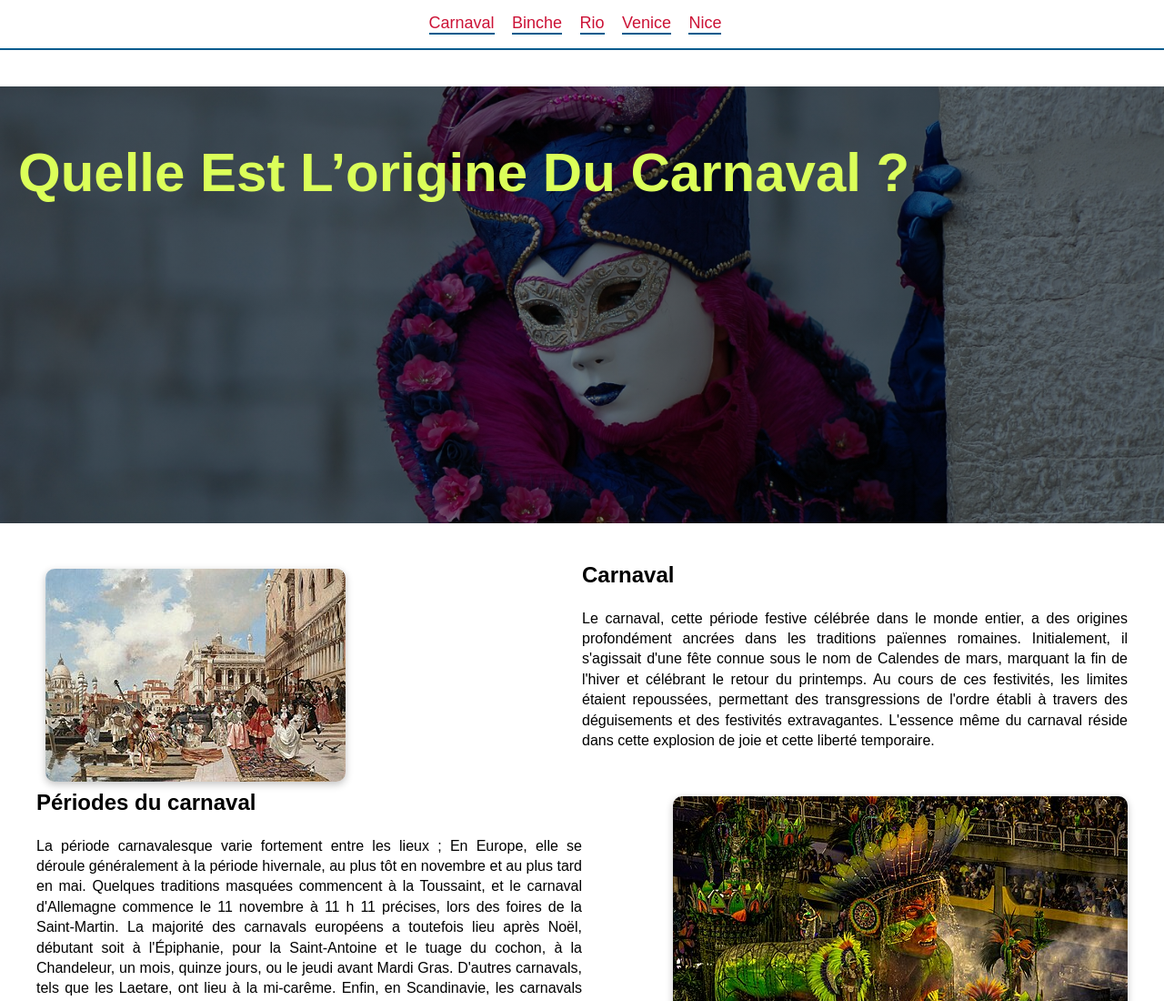
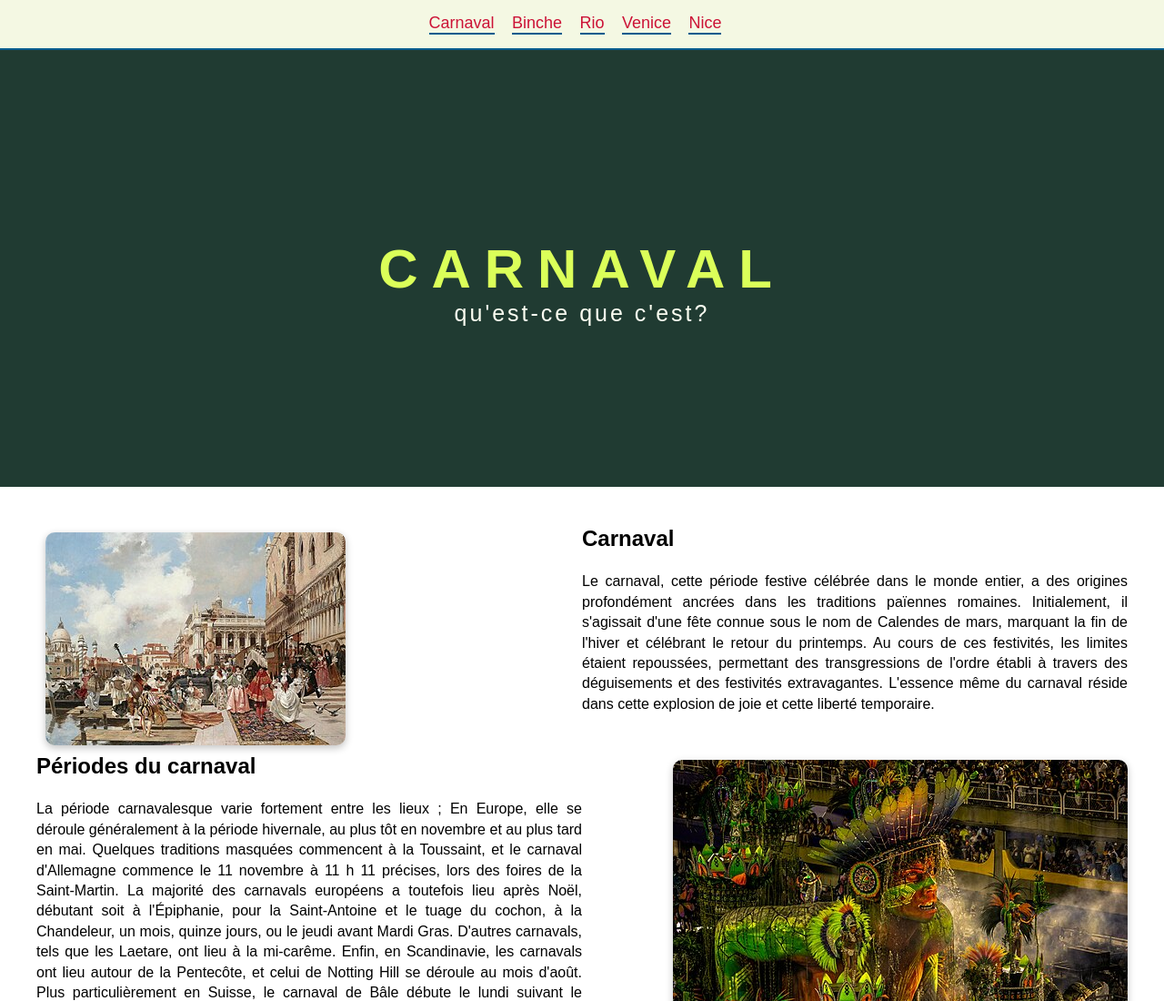
Before and after one commit to julia-dm/site-carnaval, a plain HTML site: page carnaval.html in a window 1280 px wide. Shown: the top 1100 px of the page at 91% size. Drawn offline with Linux system fonts and the light colour scheme.

Commit message:
add hero to carnaval.html

```diff
--- a/carnaval.html
+++ b/carnaval.html
@@ -3,6 +3,7 @@
 <head>
     <meta charset="UTF-8">
     <meta name="viewport" content="width=device-width, initial-scale=1.0">
+    <link rel="icon" type="image/x-icon" href="./images/favicon.svg">
     <link rel="stylesheet" href="./css/style.css">
     <title>Carnaval</title>
 </head>
@@ -40,7 +41,8 @@
     </nav>
 </header>
    <div class="hero_carnaval_img">
-        <h1 class="hero_text">Quelle Est L’origine Du Carnaval ?</h1>
+        <h1 class="hero_text_carnaval">CARNAVAL</h1>
+        <p class="hero_paragraph">qu'est-ce que c'est?</p>
         </div>
 
         <main>
--- a/css/style.css
+++ b/css/style.css
@@ -6,6 +6,10 @@
   font-weight: 500;
   font-style: normal;
   background-color: #ffffff;
+
+
+
+
 }
 .container{
 max-width: 1200px;
@@ -18,7 +22,7 @@
 }
 header{
     text-align: center;
-    background-color: #fff;
+    background-color:  rgba(239, 246, 215, 0.7);
     position: sticky;
     top: 0;
     z-index: 999;
@@ -66,7 +70,7 @@
 font-size: 18px;
 font-weight: bold;
 width:100%;
-background-color: rgba(239, 255, 178,0.7);
+background-color: rgba(239, 255, 178, 0.7);
 padding:10px 0;
 text-align: center;
 
@@ -74,24 +78,29 @@
 
 .span_title_hero {
   background-color: #203b32;
-  width: 40%;
+  width: 30%;
   height: 100%;
   float: left;
 }
 
 .img_hero {
-  width: 60%;
+  width: 70%;
   height: 100%;
   float: left;
   object-fit: cover;
+  filter: grayscale(25%);
 }
 
 
 
 .hero_text{
   color: #dbff59;
-  font-size: 60px;
-  padding: 60px 20px;
+  font-size: 70px;
+  padding: 60px 30px;
+
+  font-family: "Oswald", sans-serif;
+  font-optical-sizing: auto;
+  letter-spacing: 5px;
 }
 .cards{
   padding-bottom:40px;
@@ -172,15 +181,34 @@
 .container_carnaval {
   min-height: 1300px;
 }
+
 .hero_carnaval_img{
-     background:linear-gradient(rgba(0, 0, 0, 0.548), rgba(0, 0, 0, 0.5)), url(../images/carnaval_carnaval.jpg);
+background-color: #203b32;
 height: 60vh;
-background-position: center;
-background-repeat: no-repeat;
-background-size: cover;
 position: relative;
-object-fit: cover;
+}
+.hero_text_carnaval{
+  color: #dbff59;
+  font-size: 60px;
+  margin: 0;
+position: absolute;
+top: 50%;
+left: 50%;
+transform: translate(-50%, -50%);
+font-family: "Oswald", sans-serif;
+font-optical-sizing: auto;
+letter-spacing: 15px;
 
+}
+.hero_paragraph{
+  position: absolute;
+  font-size: 25px;
+  letter-spacing: 3px;
+top: 55%;
+left: 50%;
+color:#fcfff2;
+
+transform: translate(-50%, -50%);
 }
 
 .carnaval_box_text{
@@ -191,11 +219,6 @@
 max-width: 50%;
 text-align: justify;
 line-height: 1.4;
-
-font-family: "Quicksand", sans-serif;
-  font-optical-sizing: auto;
-  font-weight: 500;
-  font-style: normal;
 }
 
 
```
Also changed, not shown: binche.html (+1 -0 lines), index.html (+5 -1 lines), nice.html (+1 -0 lines), rio.html (+12 -0 lines), venise.html (+12 -0 lines), images/favicon.svg (added), 1 other file.
